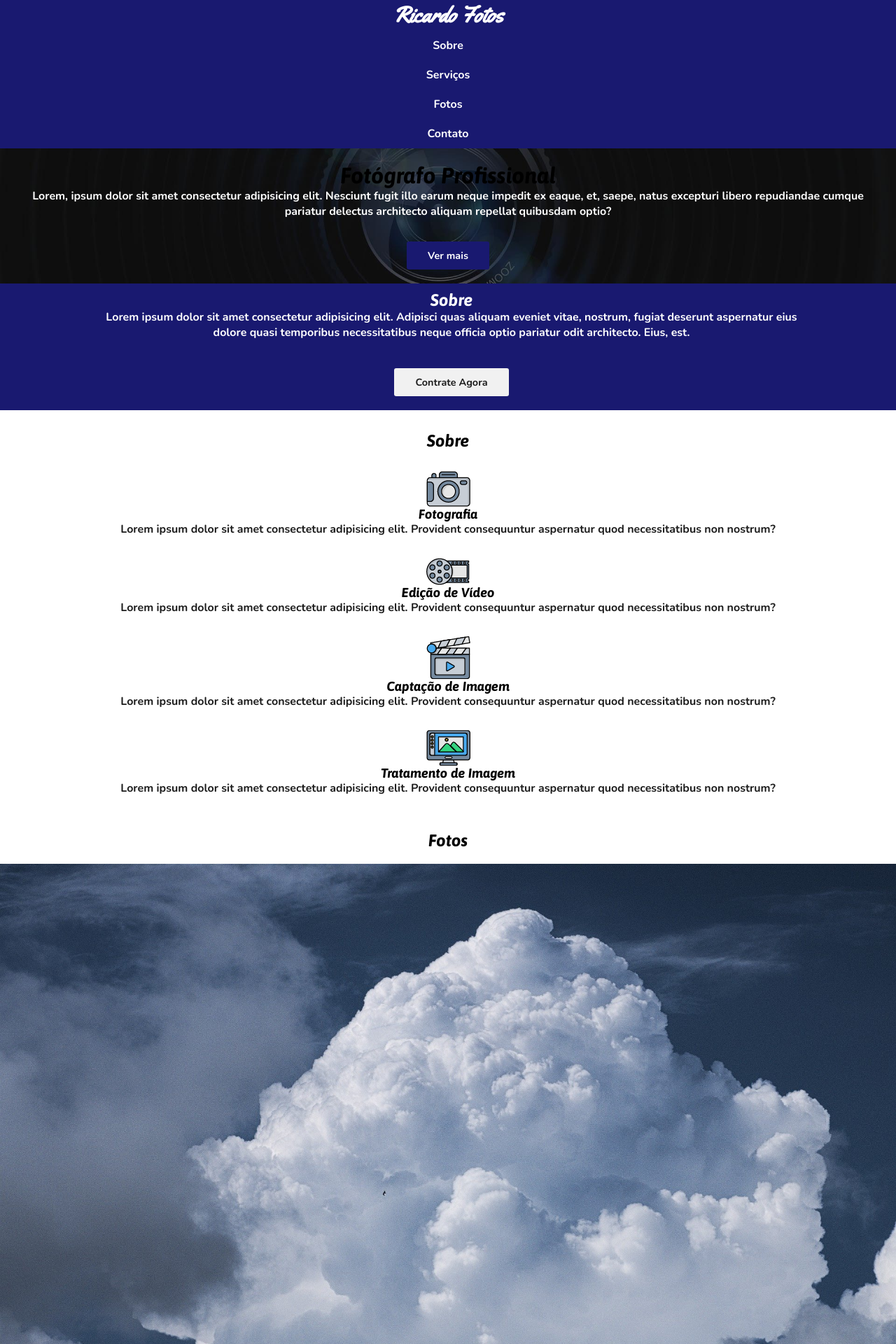
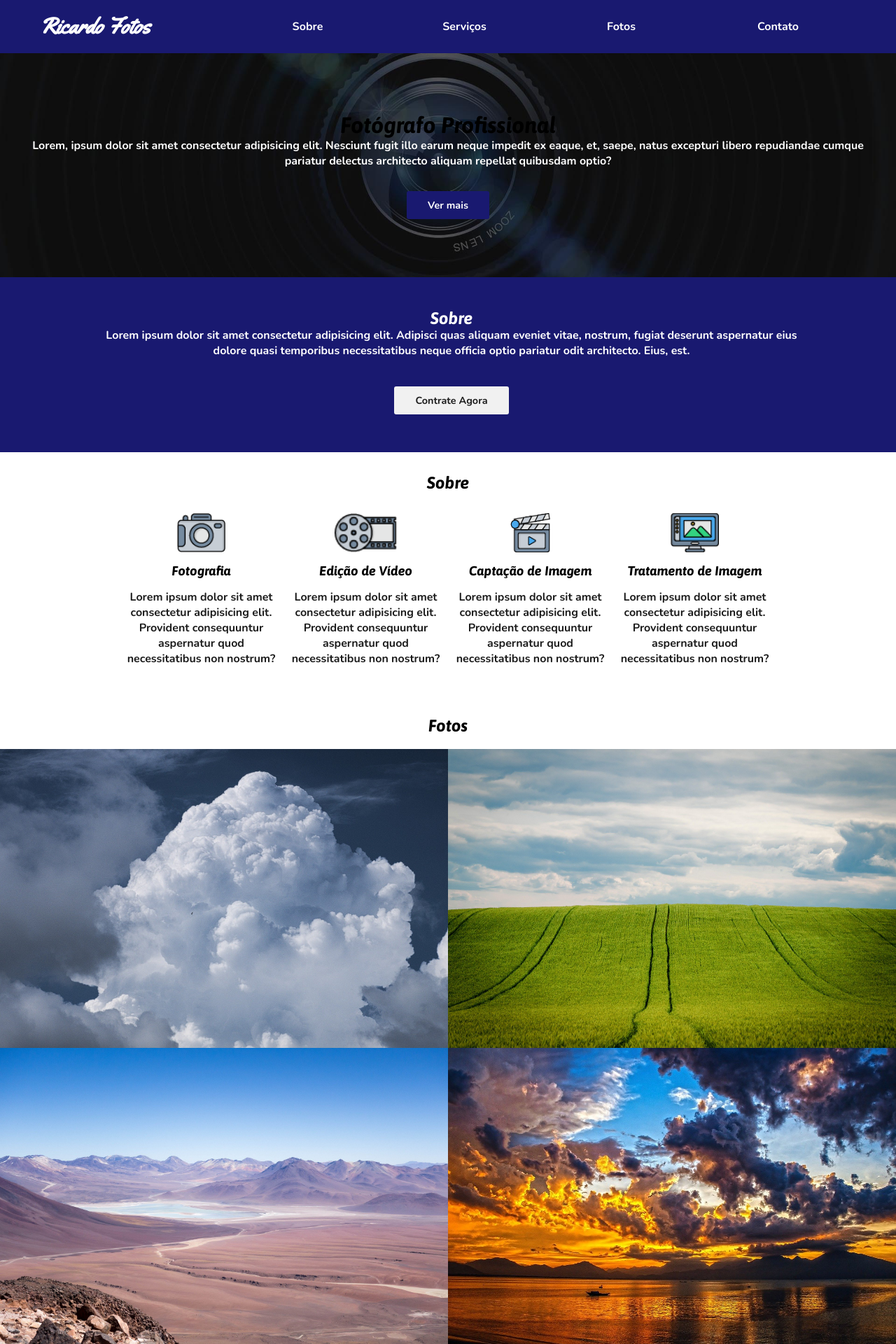
Before and after one commit to erikgna/roadmap, a PHP site: page / in a window 1280 px wide. Shown: the top 1920 px of the page at 70% size. Run offline with PHP 8.4, Linux system fonts and the light colour scheme.

Commit message:
Update style.css

```diff
--- a/html-css-005/style.css
+++ b/html-css-005/style.css
@@ -177,10 +177,11 @@ footer a {
     color: #00ffff;
 }
 
-@media screen and (min-wdith: 768px){
+@media screen and (min-width: 768px){
     nav {
         flex-direction: row;
         justify-content: space-around;
+        padding: 1rem 0;
     }
     nav ul {
         flex-direction: row;
@@ -188,8 +189,7 @@ footer a {
     }
 
     header {
-        height: 600px;
-        height: 60vh;
+        height: 40vh;
         justify-content: center;
     }
     #sobre {
@@ -209,15 +209,31 @@ footer a {
         text-align: center;
         width: 100%;
     }
+
+    #serviço h3 {
+        padding: 1rem 0;
+    }
+
+    #serviço img {
+        height: 3.5rem;
+    }
+
     #serviço div {
         flex-grow: 1;
         flex-basis: 150px;
         padding: 0 10px;
+        align-items: center;
+        height: 15rem;
     }
     #fotos {
       flex-direction: row;
       flex-wrap: wrap;
     }
+
+    #fotos img {
+        width: 50%;
+    }
+
     #fotos h2{
         width: 100%;
         text-align: center;
```
